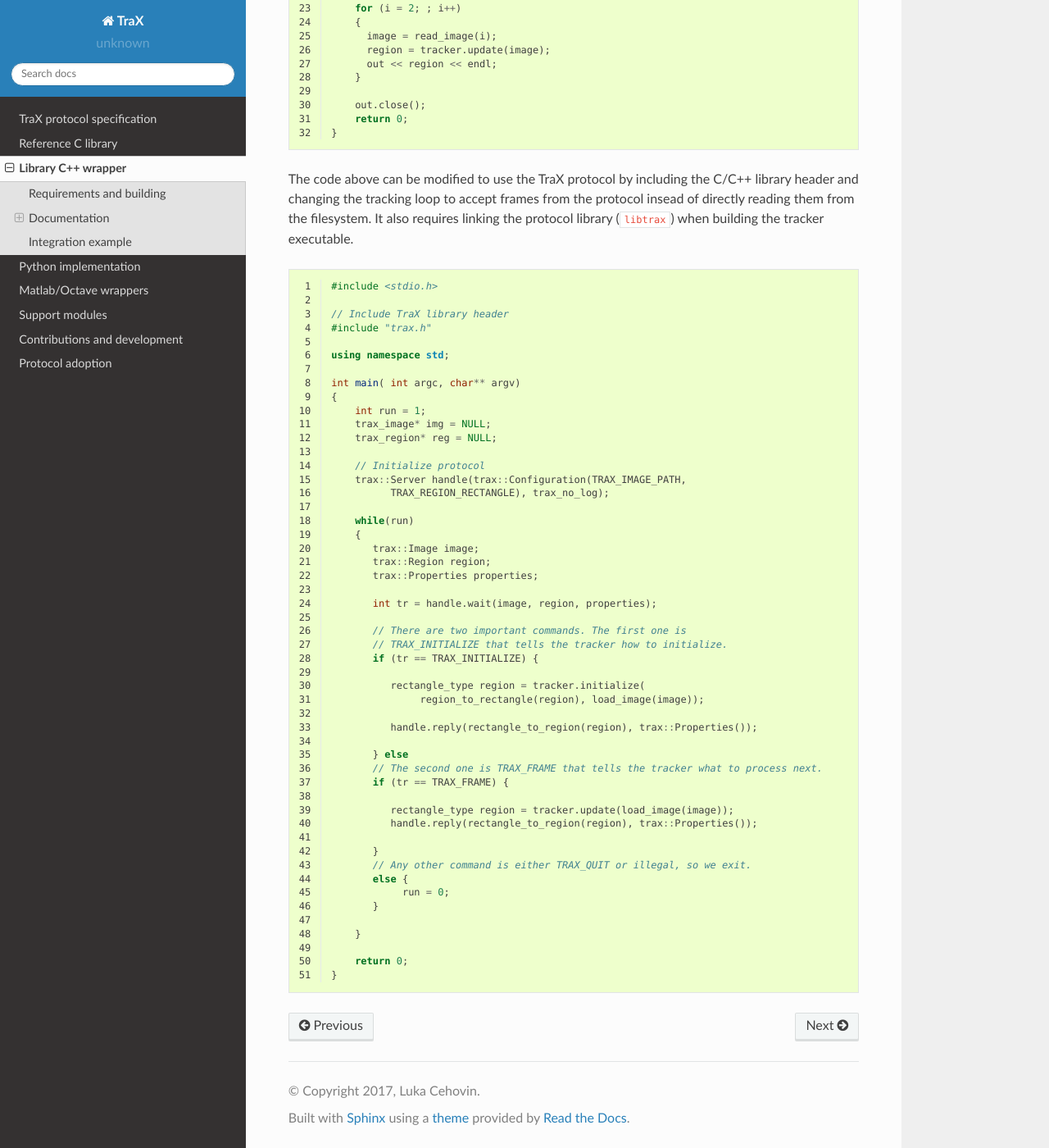
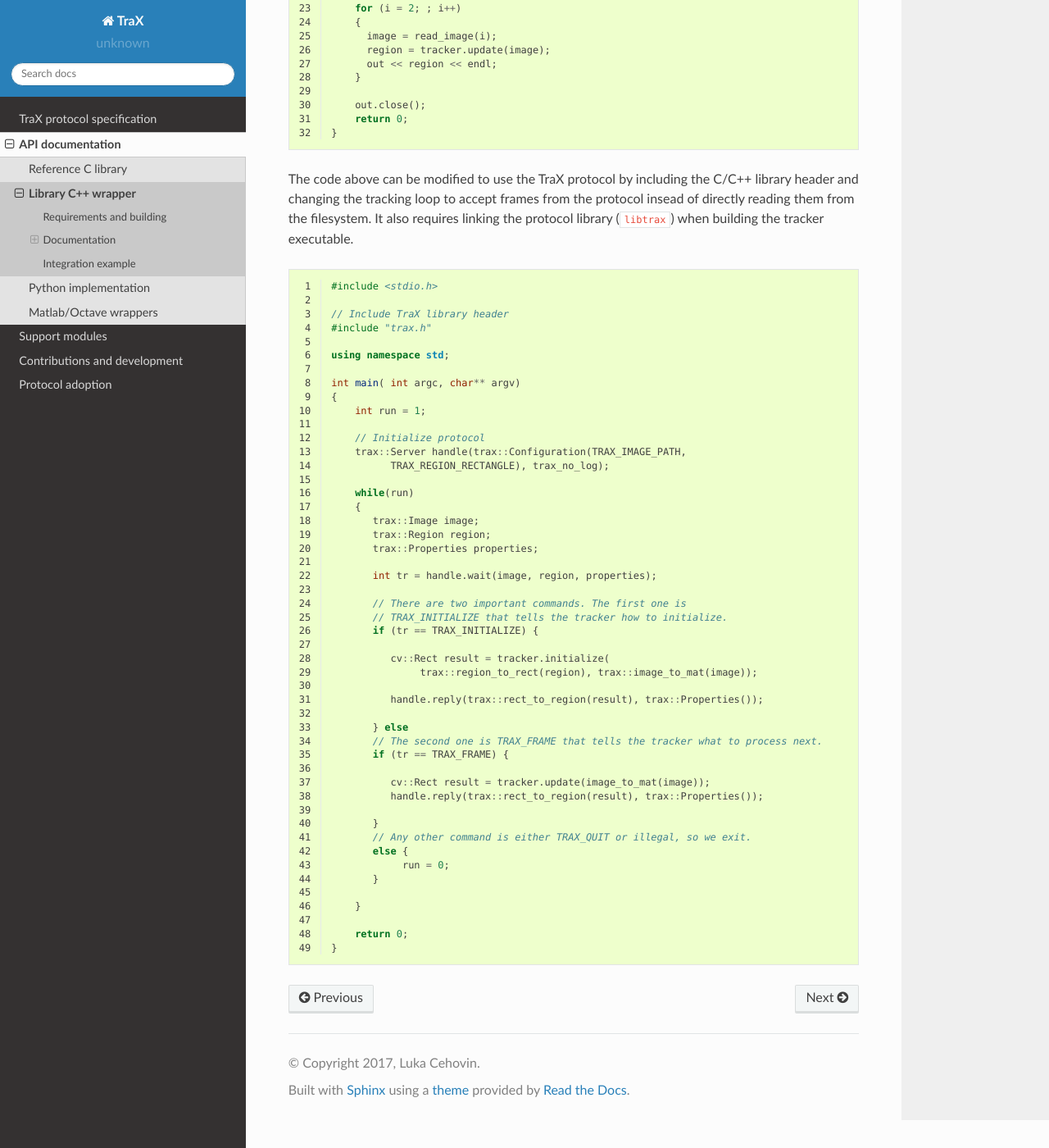
Before and after one commit to votchallenge/trax, a Sphinx documentation site: the page built from docs/api_cpp.rst, in a window 1280 px wide and 1400 px high, scrolled down 7038 px. Shown: the whole window at 82% size. Built offline with Sphinx 7.4.7 and the Read the Docs theme 2.0.0, drawn with Linux system fonts in a browser that asks for light colours.

Commit message:
Restructuring documentation, moving API text.

```diff
--- a/docs/documentation_c.rst
+++ b/docs/api_c.rst
@@ -6,7 +6,7 @@ The TraX protocol can be implemented using the protocol specification, the proto
 Requirements and building
 -------------------------
 
-The library is built using `CMake <https://cmake.org/>`_ build tool which generates build instructions for a given platform. The code is written in C89 for maximum portability and the library has no external dependencies apart from the standard C library.
+The library is built using `CMake <https://cmake.org/>`_ build tool which generates build instructions for a given platform. The code is written in C89 for maximum portability and the library has no external dependencies apart from the standard C library. For more details on building check out the :doc:`tutorial on compiling the project </tutorial_compiling>`.
 
 Documentation
 -------------
--- a/docs/documentation_cpp.rst
+++ b/docs/api_cpp.rst
@@ -343,8 +343,6 @@ The code above can be modified to use the TraX protocol by including the C/C++ l
   int main( int argc, char** argv)
   {
       int run = 1;
-      trax_image* img = NULL;
-      trax_region* reg = NULL;
 
       // Initialize protocol
       trax::Server handle(trax::Configuration(TRAX_IMAGE_PATH,
@@ -362,17 +360,17 @@ The code above can be modified to use the TraX protocol by including the C/C++ l
          // TRAX_INITIALIZE that tells the tracker how to initialize.
          if (tr == TRAX_INITIALIZE) {
 
-            rectangle_type region = tracker.initialize(
-                 region_to_rectangle(region), load_image(image));
+            cv::Rect result = tracker.initialize(
+                 trax::region_to_rect(region), trax::image_to_mat(image));
 
-            handle.reply(rectangle_to_region(region), trax::Properties());
+            handle.reply(trax::rect_to_region(result), trax::Properties());
 
          } else
          // The second one is TRAX_FRAME that tells the tracker what to process next.
          if (tr == TRAX_FRAME) {
 
-            rectangle_type region = tracker.update(load_image(image));
-            handle.reply(rectangle_to_region(region), trax::Properties());
+            cv::Rect result = tracker.update(image_to_mat(image));
+            handle.reply(trax::rect_to_region(result), trax::Properties());
 
          }
          // Any other command is either TRAX_QUIT or illegal, so we exit.
--- a/docs/index.rst
+++ b/docs/index.rst
@@ -10,10 +10,7 @@ The source code for the reference library is availabe on `GitHub <https://github
    :maxdepth: 2
 
    protocol
-   documentation_c
-   documentation_cpp
-   documentation_python
-   documentation_matlab
+   api
    support
    development
    adoption
```
Also changed, not shown: docs/api.rst (added, +12 -0 lines), docs/api_matlab.rst (renamed from docs/documentation_matlab.rst), docs/api_python.rst (renamed from docs/documentation_python.rst).
